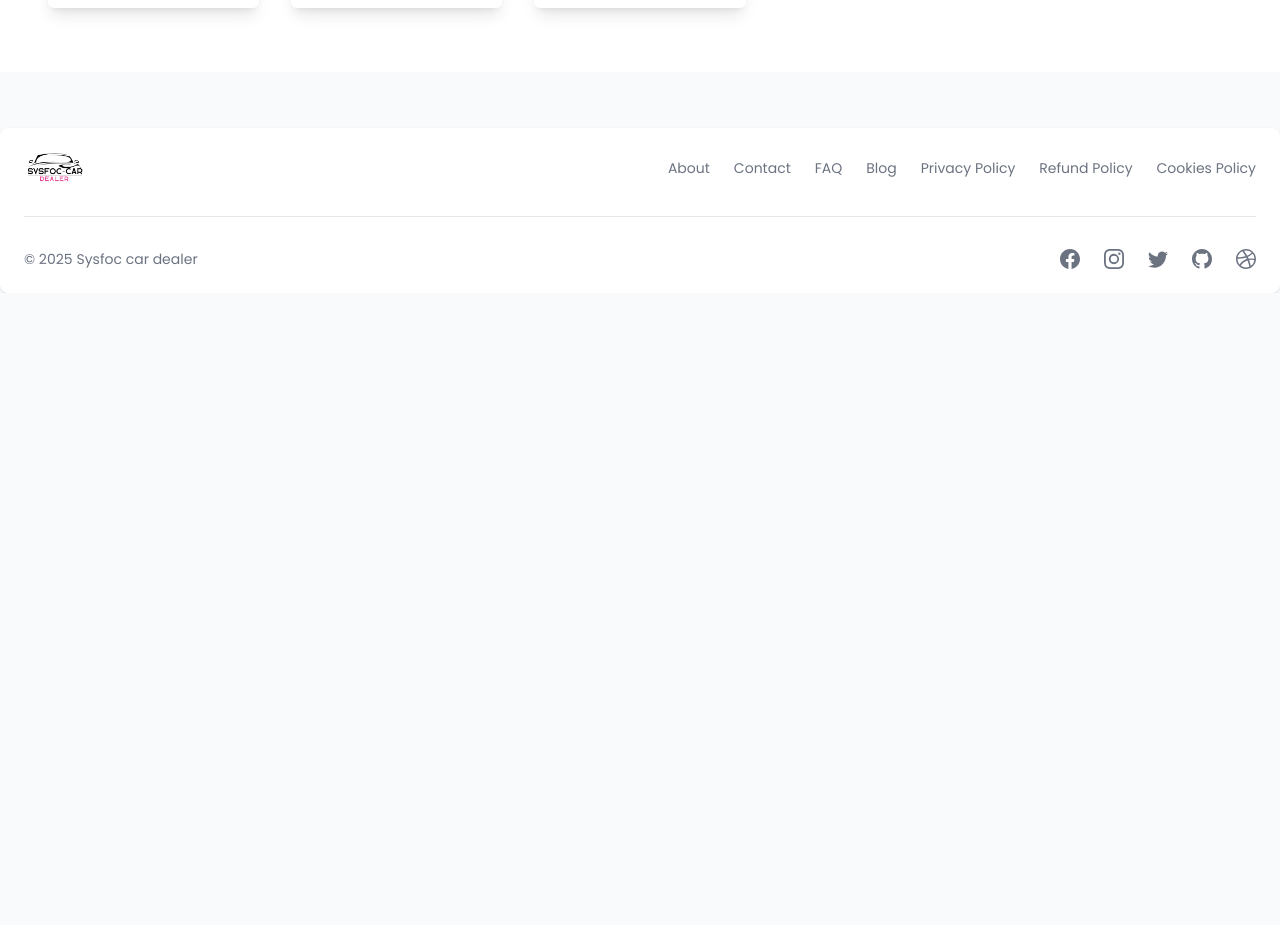
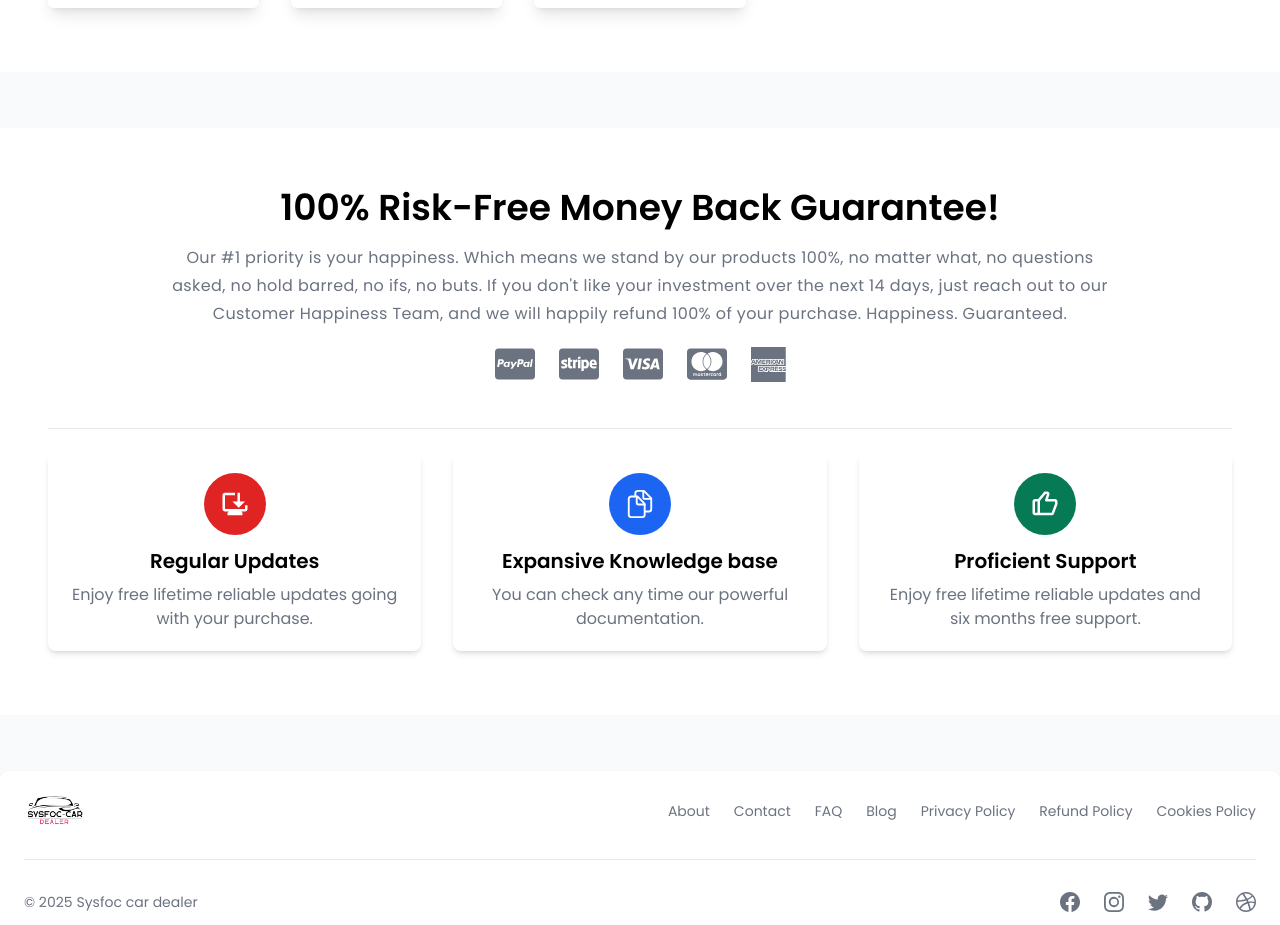
Before and after one commit to sysfoc/car-dealer-demo, a Next.js app: page / in a window 1280 px wide. Shown: the part 3320-4245 px from the top of the page. Before the commit the page ends 3613 px from the top, so only its background shows below. Built offline with nearby package versions, Linux system fonts and the light colour scheme.

Commit message:
Design The Services Section On Homepage

```diff
--- /dev/null
+++ b/app/components/home/Services.jsx
@@ -0,0 +1,86 @@
+import React from "react";
+import {
+  FaCcPaypal,
+  FaCcStripe,
+  FaCcVisa,
+  FaCcMastercard,
+} from "react-icons/fa";
+import { SiAmericanexpress } from "react-icons/si";
+import { BiLike } from "react-icons/bi";
+import { IoDocumentsOutline } from "react-icons/io5";
+import { MdBrowserUpdated } from "react-icons/md";
+import { HR } from "flowbite-react";
+const Services = () => {
+  const features = [
+    {
+      id: 1,
+      title: "Regular Updates",
+      description:
+        "Enjoy free lifetime reliable updates going with your purchase.",
+      icon: <MdBrowserUpdated fontSize={30} className="text-white" />,
+      bgColor: "bg-red-600",
+    },
+    {
+      id: 2,
+      title: "Expansive Knowledge base",
+      description: "You can check any time our powerful documentation.",
+      icon: <IoDocumentsOutline fontSize={30} className="text-white" />,
+      bgColor: "bg-blue-600",
+    },
+    {
+      id: 3,
+      title: "Proficient Support",
+      description:
+        "Enjoy free lifetime reliable updates and six months free support.",
+      icon: <BiLike fontSize={30} className="text-white" />,
+      bgColor: "bg-green-600",
+    },
+  ];
+  return (
+    <section className="my-14 py-10 bg-white">
+      <div className="mx-4 md:mx-12 py-5 flex items-center justify-center">
+        <div className="text-center w-full md:w-[80%]">
+          <h3 className="text-4xl font-semibold">
+            100% Risk-Free Money Back Guarantee!
+          </h3>
+          <p className="my-4 text-gray-500 leading-7 tracking-wide">
+            Our #1 priority is your happiness. Which means we stand by our
+            products 100%, no matter what, no questions asked, no hold barred,
+            no ifs, no buts. If you don't like your investment over the next 14
+            days, just reach out to our Customer Happiness Team, and we will
+            happily refund 100% of your purchase. Happiness. Guaranteed.
+          </p>
+          <div className="flex items-center justify-center my-3">
+            <div className="flex items-center gap-6">
+              <FaCcPaypal fontSize={40} className="text-gray-500" />
+              <FaCcStripe fontSize={40} className="text-gray-500" />
+              <FaCcVisa fontSize={40} className="text-gray-500" />
+              <FaCcMastercard fontSize={40} className="text-gray-500" />
+              <SiAmericanexpress fontSize={35} className="text-gray-500" />
+            </div>
+          </div>
+        </div>
+      </div>
+      <HR className="my-3 mx-4 md:mx-12" />
+      <div className="my-6 mx-4 md:mx-12">
+        <div className="grid grid-cols-1 sm:grid-cols-2 md:grid-cols-3 gap-8">
+          {features.map((feature) => (
+            <div key={feature.id} className="p-5 rounded-lg shadow-md">
+              <div className="flex items-center justify-center">
+                <div className={`p-4 ${feature.bgColor} rounded-full`}>
+                  {feature.icon}
+                </div>
+              </div>
+              <h4 className="text-xl font-semibold text-center mt-3 mb-2">
+                {feature.title}
+              </h4>
+              <p className="text-gray-500 text-center">{feature.description}</p>
+            </div>
+          ))}
+        </div>
+      </div>
+    </section>
+  );
+};
+
+export default Services;
--- a/app/page.tsx
+++ b/app/page.tsx
@@ -1,12 +1,14 @@
 import HeroBanner from "@/app/components/home/HeroBanner"
 import ProjectTemplates from "@/app/components/home/ProjectTemplates"
 import Features from "@/app/components/home/Features"
+import Services from "@/app/components/home/Services"
 export default function Home() {
   return (
     <main>
       <HeroBanner/>
       <ProjectTemplates/>
       <Features/>
+      <Services/>
     </main>
   );
 }
```
